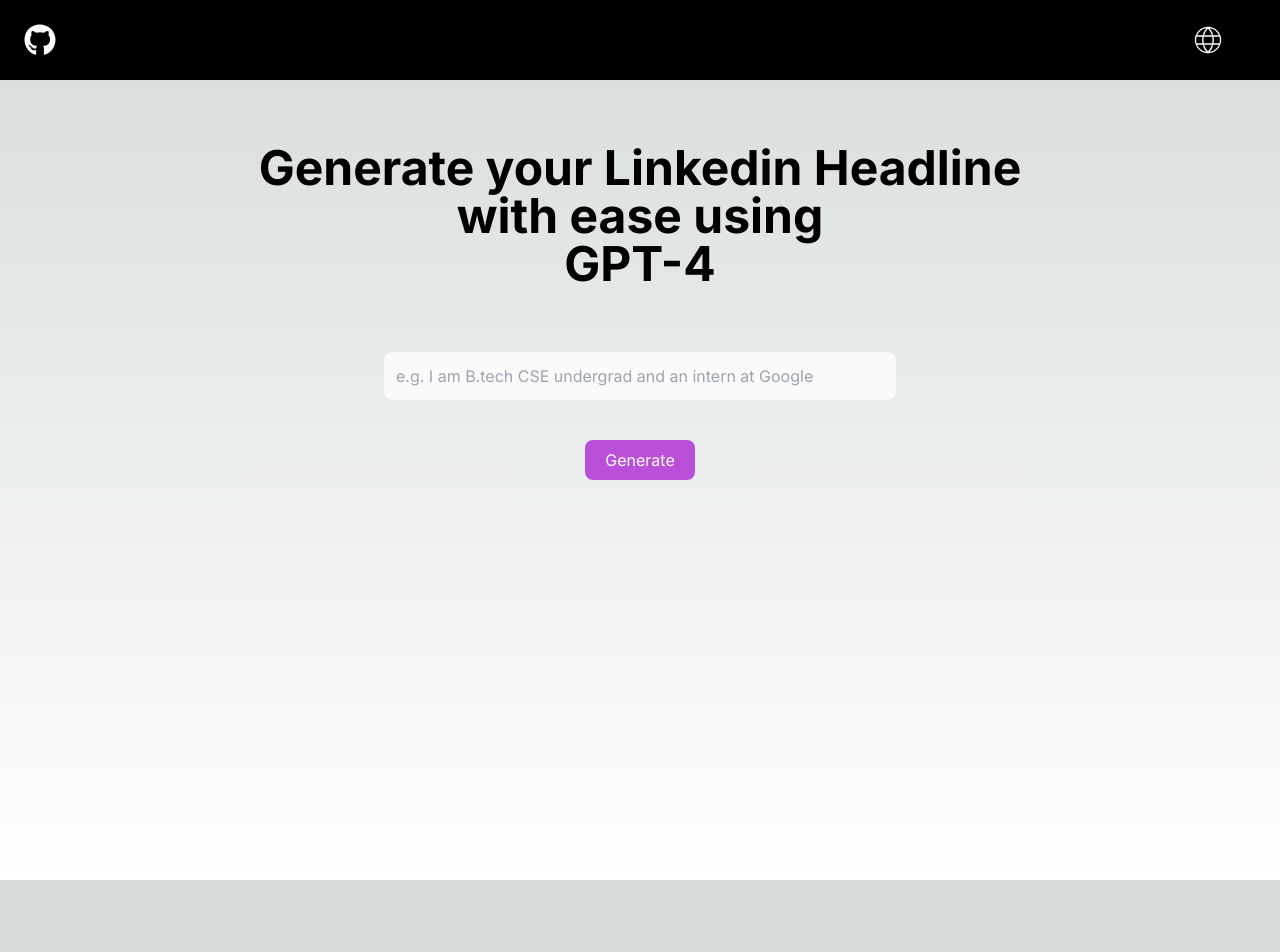
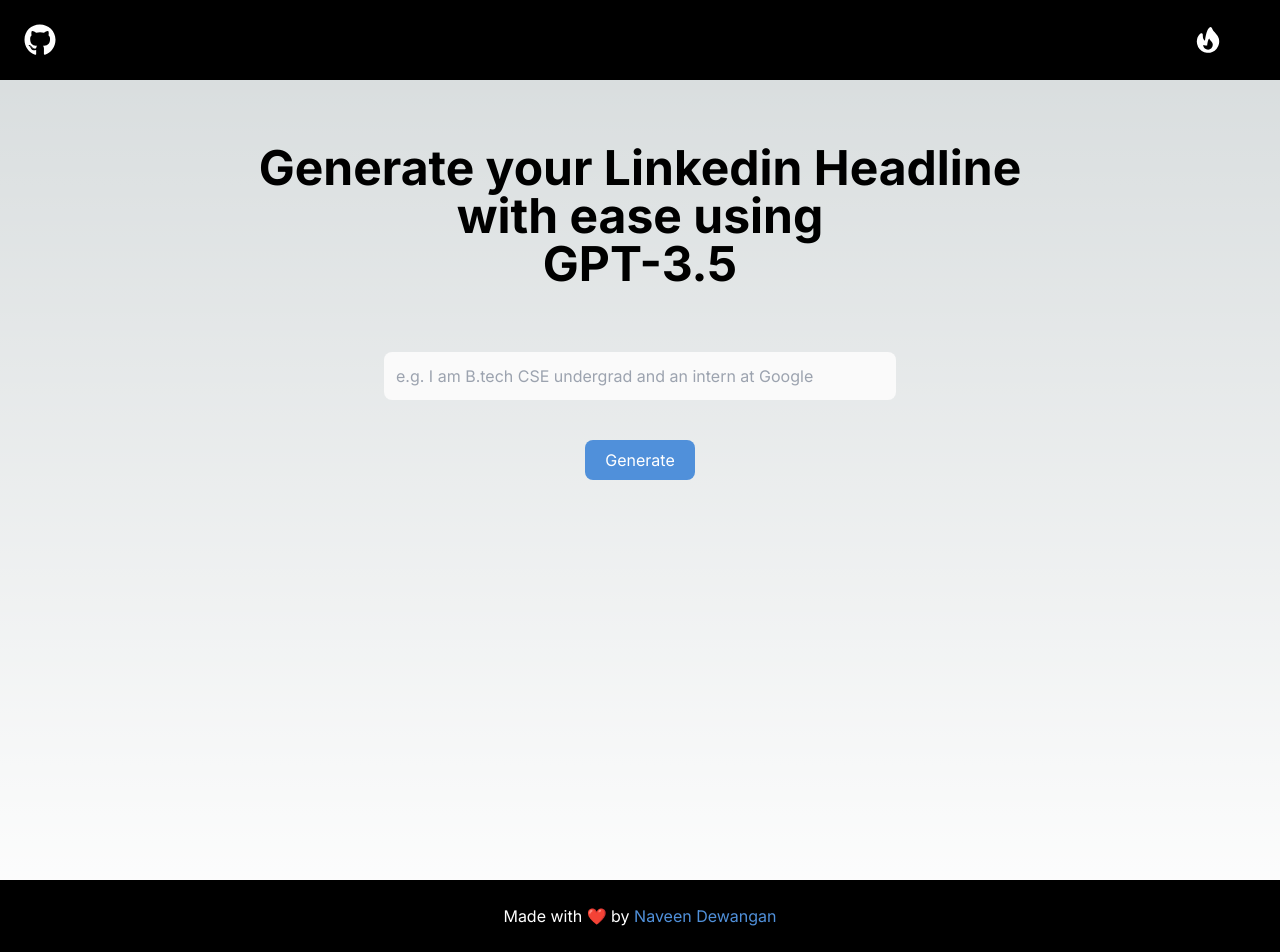
Before and after one commit to naveendwgn/Linkedin-Headline-Generator, a Next.js app: page / in a window 1280 px wide. Before the commit the page ends 880 px from the top, so only its background shows below. Built offline with nearby package versions, Linux system fonts and the light colour scheme.

Commit message:
API working fine

```diff
--- a/src/app/globals.css
+++ b/src/app/globals.css
@@ -24,4 +24,5 @@
       rgb(var(--background-end-rgb))
     )
     rgb(var(--background-start-rgb));
+
 }
--- a/src/app/page.tsx
+++ b/src/app/page.tsx
@@ -1,9 +1,50 @@
 'use client';
-import React from "react";
+import React, { useState} from "react";
 import { FaGithub } from 'react-icons/fa';
-import { CiGlobe } from 'react-icons/ci';
+import { HiFire } from 'react-icons/hi';
 
 export default function Home() {
+
+  const [description, setDescription] = useState('');
+  const [headline, setHeadline] = useState('');
+
+  async function generateHeadline() {
+
+    const API_KEY = process.env.OPENAI_API_KEY;
+
+    const APIBody = {
+      "model": "gpt-3.5-turbo",
+      "messages": [
+        {
+          "role": "system",
+          "content": "You will be provided with a short description of what a person does, his skills, work, experience etc. and your task is to generate linkedin headline based on that. Provide your answer in format divided by | only. Also try to keep it short and simple to the point headline no full sentences needed. Try adding emojis from these options(🧑‍💻⭐🚀) when needed ( in some generations). Some notable information- use *@* in place of *at* You can take format inspiration from examples below - 1. SDE @ Microsoft | 300k+ Subs on YT | Teacher | NSIT 2. SDE @LGSI | Ex-SWE Intern @HashedIn By Deloitte | Final Year Undergraduate 3. SWE @Google | Former Intern - Uber, Oracle, Zeta Suite | Student at IIIT Allahabad 4. Web Developer || Web Designer || UI/UX Designer || Freelance || 2 ⭐ @codechef 5. Student at National Institute of Technology ,NIT Raipur 6. OPJU'23 | DRDO | ML | DL | FRONT-END | PYTHON | C++"
+        },
+        {
+          "role": "user",
+          "content": description
+        }
+      ],
+        "temperature": 0.8,
+        "max_tokens": 64,
+        "top_p": 1.0,
+        "frequency_penalty": 0.0,
+        "presence_penalty": 0.0
+    }
+
+      await fetch("https://api.openai.com/v1/chat/completions", {
+        method: "POST",
+        headers: {
+          "Content-Type": "application/json",
+          "Authorization": `Bearer ${API_KEY}`
+        },
+        body: JSON.stringify(APIBody)
+      }).then((data)=>{
+        return data.json();
+      }).then((data)=>{
+        setHeadline(data.choices[0].message.content.trim());
+      })
+  }
+
   return (
     <>
       <nav className="flex items-center justify-between flex-wrap bg-black p-6">
@@ -11,26 +52,41 @@
           <FaGithub className="fill-current h-8 w-8 mr-2" />
         </a>
         <a href="https://naveendwgn.github.io/" className="flex items-center flex-shrink-0 text-white mr-6">
-          <CiGlobe className="fill-current h-8 w-8 mr-2" />
+          <HiFire className="fill-current h-8 w-8 mr-2" />
         </a>
       </nav>
 
       <main className="flex min-h-screen flex-col items-center p-16">
         <h1 className="text-5xl font-bold text-center">
           Generate your Linkedin Headline <br/> with ease using <br/>
-          GPT-4
+          GPT-3.5
         </h1>
         <input
           type="text"
+          onChange={(e) => setDescription(e.target.value)}
           className="mt-16 px-3 py-3 rounded-lg mb-4 bg-[#fafafa] text-black w-full max-w-lg"
           required
           placeholder="e.g. I am B.tech CSE undergrad and an intern at Google"
         />
         <button
-            className='bg-[#ba50da] text-[#ffffff] px-5 py-2 rounded-lg mt-6 hover:bg-[#d267f2]'
+            onClick={generateHeadline}
+            className='bg-[#5090da] text-[#ffffff] px-5 py-2 rounded-lg mt-6 hover:bg-[#67b6f2]'
             >Generate
             </button>
+            {
+              headline !== '' ?
+              <div className="mt-10 px-3 py-3 rounded-lg mb-4 bg-[#fafafa] text-black w-full max-w-lg">
+                {headline}
+              </div>
+              :
+              null
+            }
       </main>
+      <footer className="flex items-center justify-center bg-black p-6">
+        <p className="text-white text-center">
+          Made with ❤️ by <a href="https://naveendwgn.github.io/" className="text-[#5090da]">Naveen Dewangan</a>
+        </p>
+      </footer>
     </>
   )
 }
```
Also changed, not shown: 1 other file (tests, documents, lock files or other folders).
